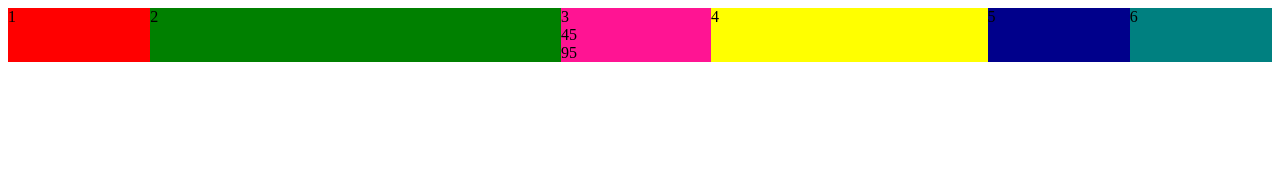
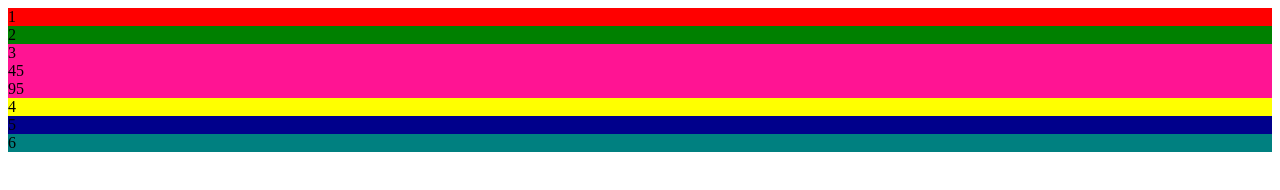
Before and after one commit to joachimzadi/html-css, a plain HTML site: page layouts/flexbox/index.html in a window 1280 px wide. Drawn offline with Linux system fonts and the light colour scheme.

Commit message:
commit position

```diff
--- a/layouts/flexbox/index.html
+++ b/layouts/flexbox/index.html
@@ -6,14 +6,11 @@
     <link rel="stylesheet" href="style.css"/>
 </head>
 <body>
-<div class="flexbox">
 <div class="rouge" style="flex-grow: 1">1</div>
 <div class="verte" style="flex-grow: 3">2</div>
 <div class="rose" style="flex-grow: 1">3 <br>45 <br>95</div>
 <div class="jaune" style="flex-grow: 2">4</div>
 <div class="bleu" style="flex-grow: 1">5</div>
 <div class="teal" style="flex-grow: 1">6</div>
-</div>
-
 </body>
 </html>
--- /dev/null
+++ b/layouts/position/style.css
@@ -0,0 +1,30 @@
+div {
+
+}
+
+.rouge {
+    background-color: red;
+}
+
+.verte {
+    background-color: green;
+    position: relative;
+    left: 100px;
+    top: 100px;
+}
+
+.rose {
+    background-color: deeppink;
+}
+
+.jaune {
+    background-color: yellow;
+}
+
+.bleu {
+    background-color: darkblue;
+}
+
+.teal {
+    background-color: teal;
+}
```
Also changed, not shown: layouts/position/index.html (added, +17 -0 lines). Lines whose indentation alone changed are shown as unchanged.
